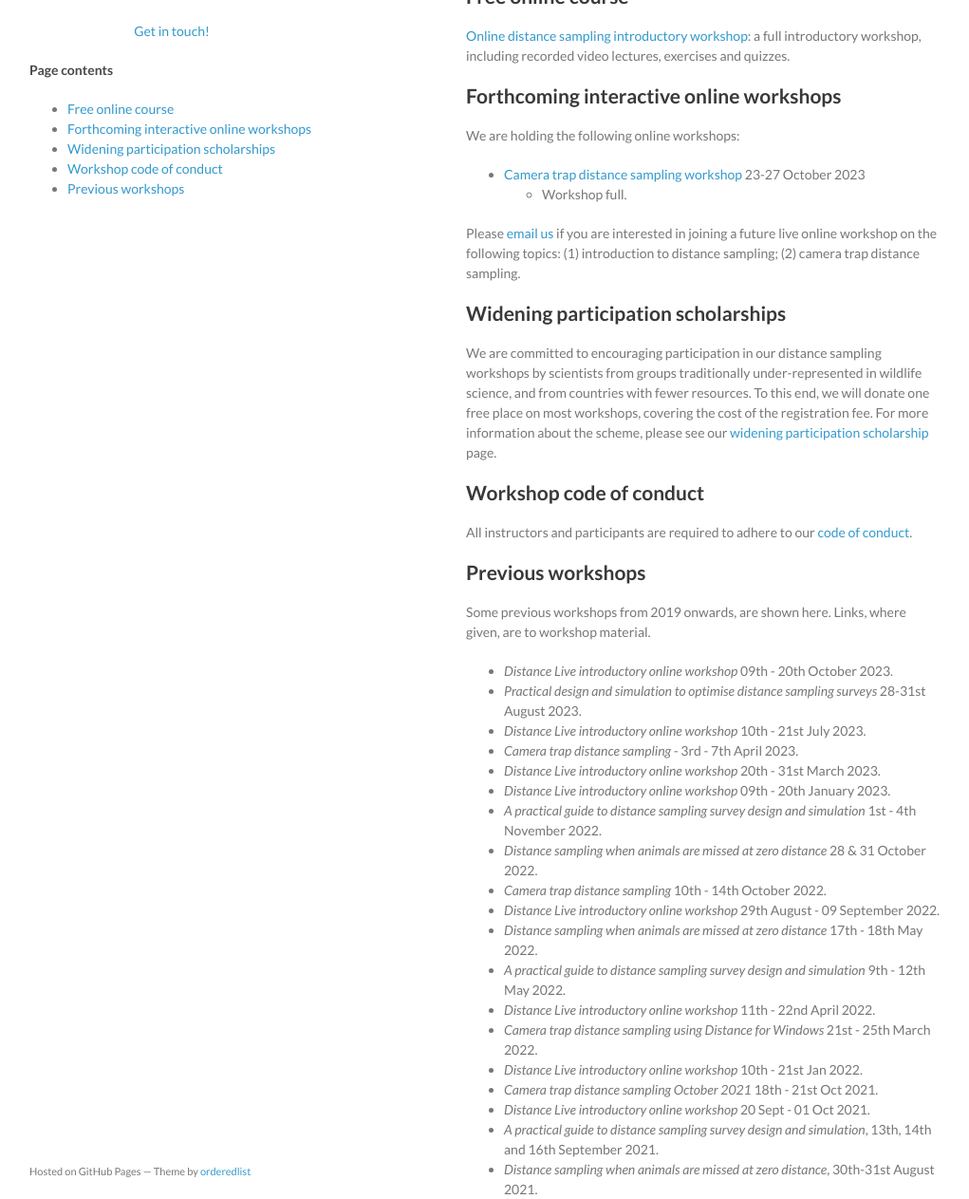
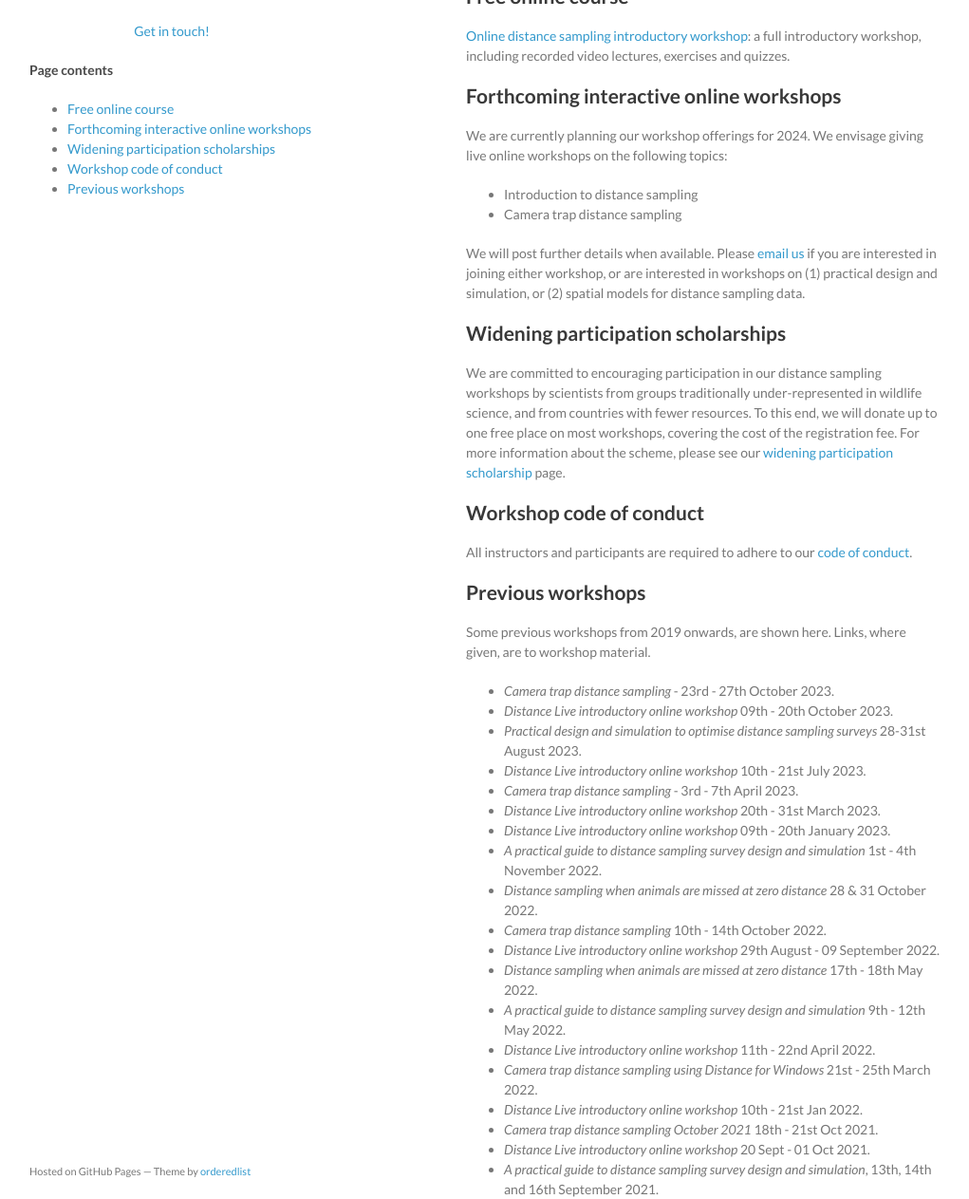
Before and after one commit to distanceworkshops/distanceworkshops.github.io, a Jekyll site: the page built from index.md, in a window 1280 px wide and 1400 px high, cut to the strip 137-1400 px from the top of the window. Shown: the whole strip at 95% size, without its empty margins (129-1150 px from the left). Built offline with Jekyll 4.4.1, drawn with Linux system fonts in a browser that asks for light colours.

Commit message:
Update index.md
Added tease for forthcoming workshps in 2024

```diff
--- a/index.md
+++ b/index.md
@@ -13,18 +13,27 @@ Here you can find content for distance sampling workshops including slides, exer
 
 ## Forthcoming interactive online workshops
 
+We are currently planning our workshop offerings for 2024.  We envisage giving live online workshops on the following topics:
+
+ - Introduction to distance sampling
+ - Camera trap distance sampling
+
+We will post further details when available.  Please [email us](mailto:distance@st-andrews.ac.uk) if you are interested in joining either workshop, or are interested in workshops on (1) practical design and simulation, or (2) spatial models for distance sampling data.
+
+<!--
 We are holding the following online workshops:
 
-<!--- [Practical design and simulation to optimise distance sampling surveys](https://workshops.distancesampling.org/design-aug-2023) 28-31 August 2023
-  - Registration now closed. -->
-- [Camera trap distance sampling workshop](ctds-oct-2023) 23-27 October 2023
+ - [Practical design and simulation to optimise distance sampling surveys](https://workshops.distancesampling.org/design-aug-2023) 28-31 August 2023
+  - Registration now closed.
+ - [Camera trap distance sampling workshop](ctds-oct-2023) 23-27 October 2023
   - Workshop full.
 
 Please [email us](mailto:distance@st-andrews.ac.uk) if you are interested in joining a future live online workshop on the following topics: (1) introduction to distance sampling; (2) camera trap distance sampling.
+ -->
 
 ## Widening participation scholarships
 
-We are committed to encouraging participation in our distance sampling workshops by scientists from groups traditionally under-represented in wildlife science, and from countries with fewer resources. To this end, we will donate one free place on most workshops, covering the cost of the registration fee.  For more information about the scheme, please see our [widening participation scholarship](widening-participation) page.
+We are committed to encouraging participation in our distance sampling workshops by scientists from groups traditionally under-represented in wildlife science, and from countries with fewer resources. To this end, we will donate up to one free place on most workshops, covering the cost of the registration fee.  For more information about the scheme, please see our [widening participation scholarship](widening-participation) page.
 
 ## Workshop code of conduct
 
@@ -34,6 +43,7 @@ All instructors and participants are required to adhere to our [code of conduct]
 
 Some previous workshops from 2019 onwards, are shown here. Links, where given, are to workshop material.
 
+- *Camera trap distance sampling* - 23rd - 27th October 2023.
 - *Distance Live introductory online workshop* 09th - 20th October 2023.
 - *Practical design and simulation to optimise distance sampling surveys* 28-31st August 2023.
 - *Distance Live introductory online workshop* 10th - 21st July 2023.
```
